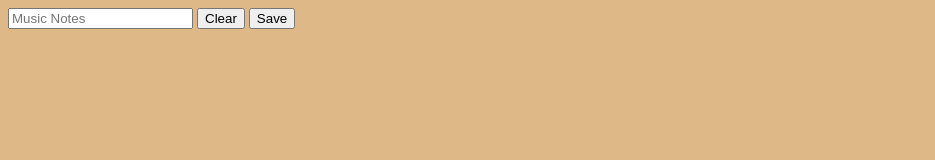
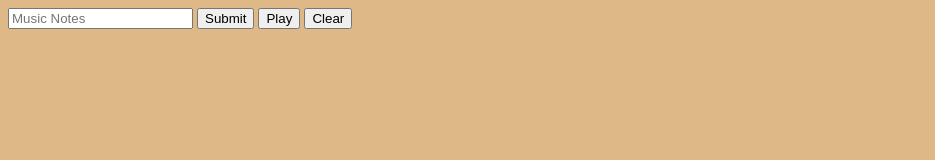
Before and after one commit to CivilisedFalcon/Virtual-Musical-Instrument, a plain HTML site: page virtual-piano/index.html in a window 1280 px wide. Shown: the top 160 px of the page, without its empty margins (0-935 px from the left). Drawn offline with Linux system fonts and the light colour scheme.

Commit message:
Function Submit and Play Button.

```diff
--- a/virtual-piano/index.html
+++ b/virtual-piano/index.html
@@ -6,9 +6,15 @@
     <link rel="stylesheet" href="VirtualPiano.css">
 </head>
 <body>
-  <input id="output" placeholder="Music Notes" type="text" readonly value="">
-  <input type="button" value="Clear"  id="clr" >
-  <input type="button" value="Save"  id="save" >
+    <div>
+    <form action="submit.cgi" method="get">
+        <input id="output" name="outputTune" placeholder="Music Notes" type="text" readonly value="">
+        <input type="submit" value="Submit" id="save">
+        <input type="button" value="Play"  id="play" >
+        <input type="reset" value="Clear" id="clr">
+    </form>
+</div>
+
 
 
     <div class="container">
@@ -38,6 +44,9 @@
      <kbd id="M_key">M</kbd>
     <div>
     </div>
+
 <script src="VirtualPiano.js"></script>
+
+
 </body>
 </html>
```
